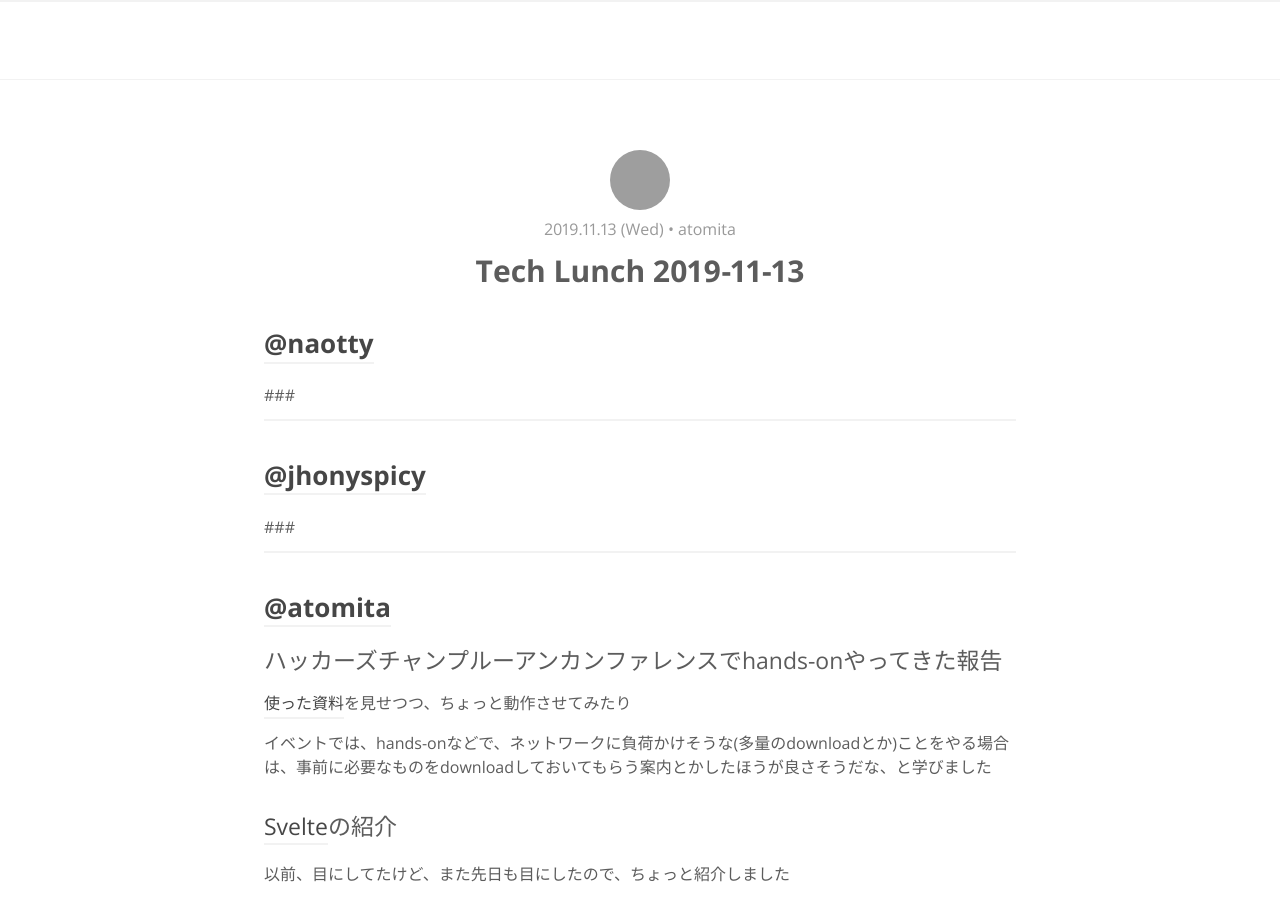
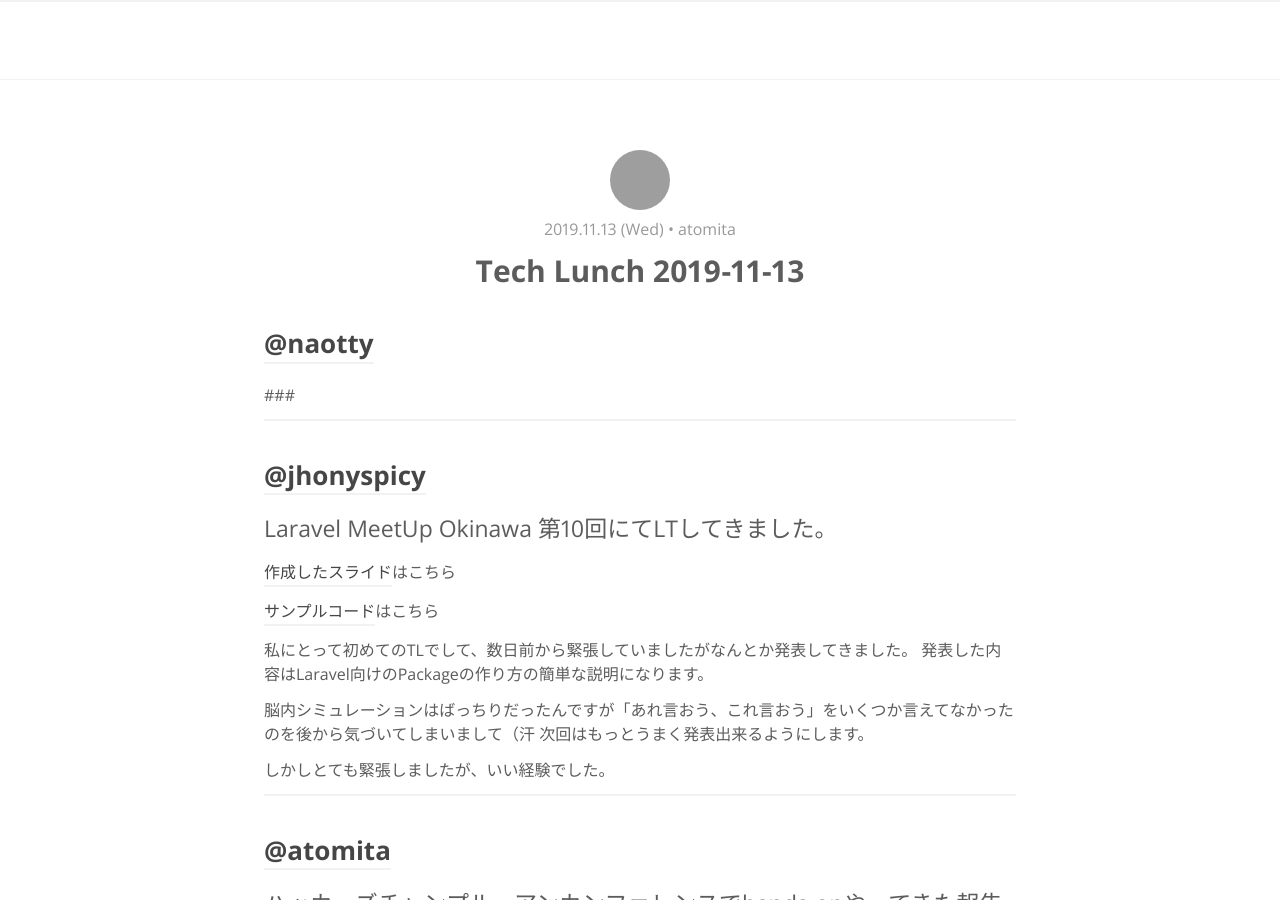
Before and after one commit to RyukyuInteractive/tech.ryukyu-i.co.jp, a Jekyll site: the page built from _posts/2019-11-13-tech-lunch.md, in a window 1280 px wide and 900 px high. Built offline with Jekyll 4.4.1, drawn with Linux system fonts in a browser that asks for light colours; a script that is not in the unit is left out; comment, search, counter and statistics services are not loaded; grey boxes are pictures that could not be loaded.

Commit message:
Update 2019-11-13-tech-lunch.md

```diff
--- a/_posts/2019-11-13-tech-lunch.md
+++ b/_posts/2019-11-13-tech-lunch.md
@@ -15,7 +15,19 @@ typora-root-url: ..
 
 ## [@jhonyspicy](https://github.com/jhonyspicy)
 
-###
+### Laravel MeetUp Okinawa 第10回にてLTしてきました。
+
+[作成したスライド](https://speakerdeck.com/jhonyspicy/laravel-xiang-kefalse-package-falsezuo-rifang)はこちら
+
+[サンプルコード](https://github.com/jhonyspicy/laravel-example-package)はこちら
+
+私にとって初めてのTLでして、数日前から緊張していましたがなんとか発表してきました。
+発表した内容はLaravel向けのPackageの作り方の簡単な説明になります。
+
+脳内シミュレーションはばっちりだったんですが「あれ言おう、これ言おう」をいくつか言えてなかったのを後から気づいてしまいまして（汗
+次回はもっとうまく発表出来るようにします。
+
+しかしとても緊張しましたが、いい経験でした。
 
 ----
 
```
